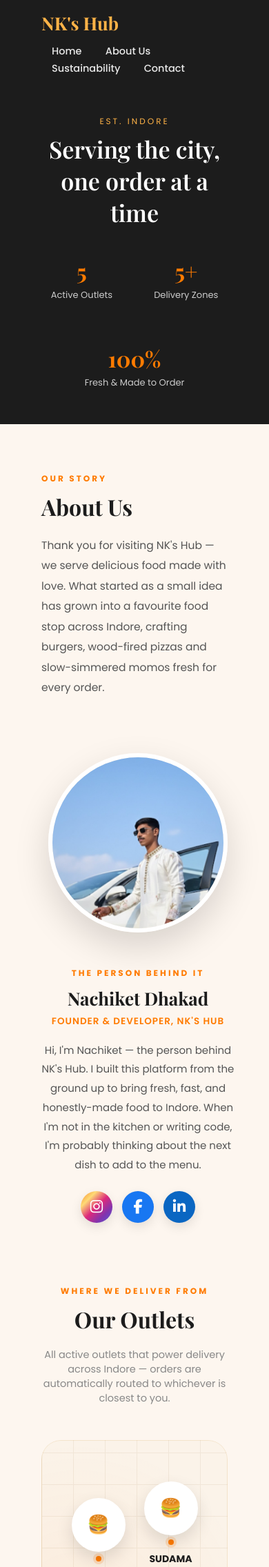
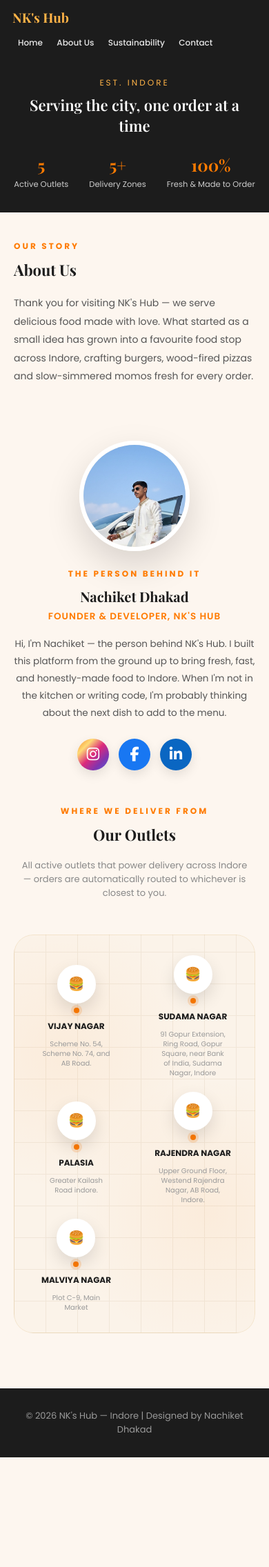
Before and after one commit to nachiketdhakad/NK-s-HUB, a Django app: page /about/ in a window 390 px wide. Shown: the top 2272 px of the page at 69% size. After the commit the page ends 2113 px from the top, so only its background shows below. Run offline with Django 5.2, Linux system fonts and the light colour scheme; data comes from the database, SQL or seed files in the repository.

Commit message:
mobile responsive about, contact, sustainability pages

```diff
--- a/myself/food/templates/food/about.html
+++ b/myself/food/templates/food/about.html
@@ -3,6 +3,7 @@
 <html lang="en">
 <head>
   <meta charset="UTF-8">
+  <meta name="viewport" content="width=device-width, initial-scale=1.0">
   <title>About Us - NK's Hub</title>
   <link rel="stylesheet" href="{% static 'food/style.css' %}">
   <link rel="preconnect" href="https://fonts.googleapis.com">
@@ -217,7 +218,36 @@
       .about-me { flex-direction: column; text-align: center; }
       .social-row { justify-content: center; }
     }
-  </style>
+
+     @media (max-width: 768px) {
+      header.navbar { padding: 12px 18px; }
+      header.navbar .logo { font-size: 19px; }
+      header.navbar nav a { margin: 0 8px; font-size: 12px; }
+
+      .stats-strip { padding: 26px 20px 32px; }
+      .stats-heading { font-size: 22px; margin-bottom: 26px; }
+      .stats-grid { gap: 30px; }
+      .stat-item .num { font-size: 24px; }
+      .stat-item .label { font-size: 11.5px; }
+
+      .page-wrap { padding: 40px 20px; }
+      .section-heading { font-size: 22px; }
+      .about-block p { font-size: 14px; }
+
+      .about-me { gap: 24px; margin-bottom: 50px; }
+      .about-me-photo { flex: 0 0 160px; width: 160px; height: 160px; }
+      .about-me-text h3 { font-size: 20px; }
+      .about-me-text p { font-size: 13.5px; }
+
+      .outlets-block > p.sub { font-size: 13px; padding: 0 10px; }
+      .map-visual { padding: 30px 16px; min-height: 320px; }
+      .pin-circle { width: 56px; height: 56px; font-size: 19px; }
+      .pin-label { font-size: 12px; }
+      .pin-address { font-size: 10px; max-width: 100px; }
+      .map-center-badge { width: 54px; height: 54px; font-size: 13px; }
+    }
+
+ </style>
 </head>
 <body>
 
```
Also changed, not shown: myself/food/templates/food/contact.html (+17 -1 lines), myself/food/templates/food/sustainability.html (+20 -0 lines).
